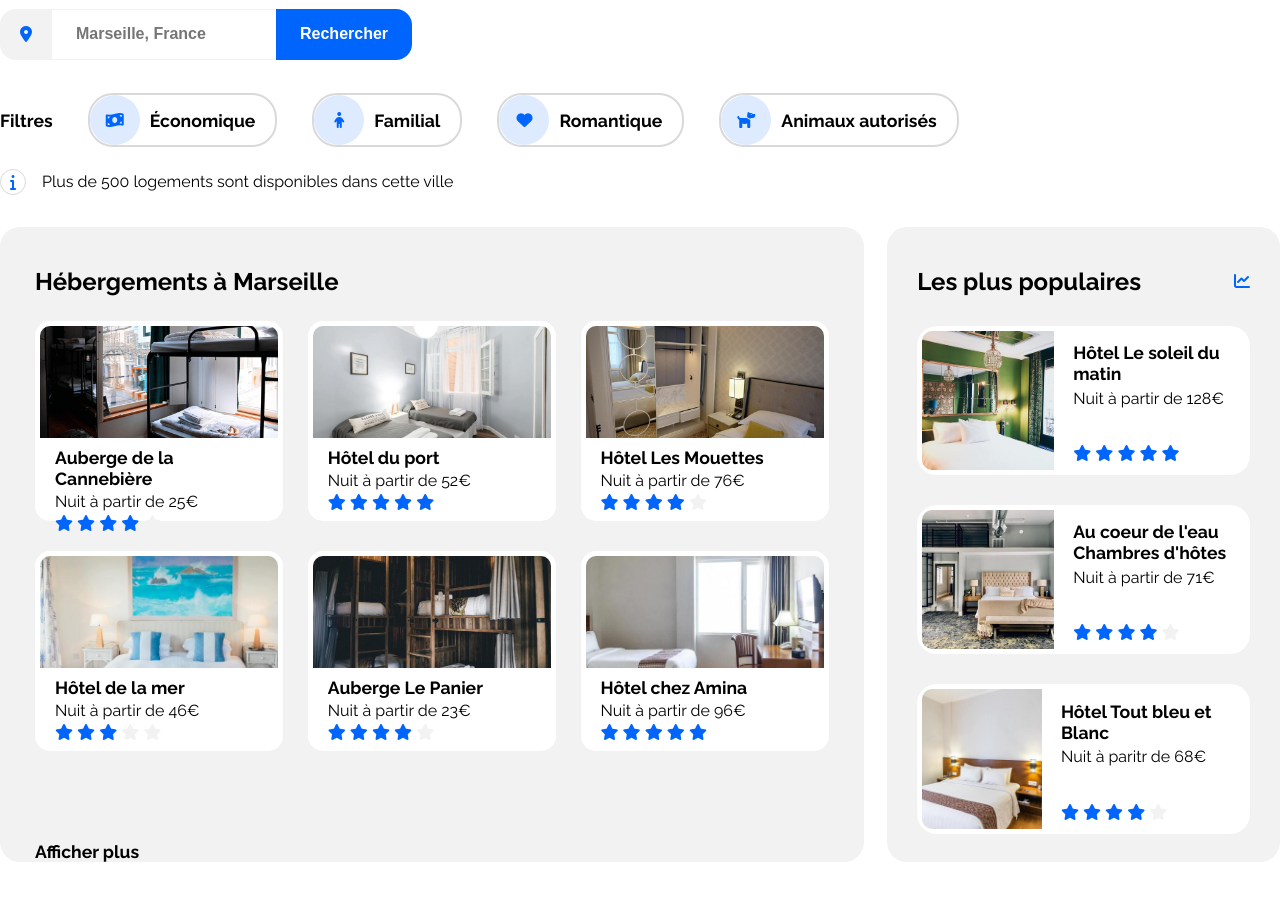
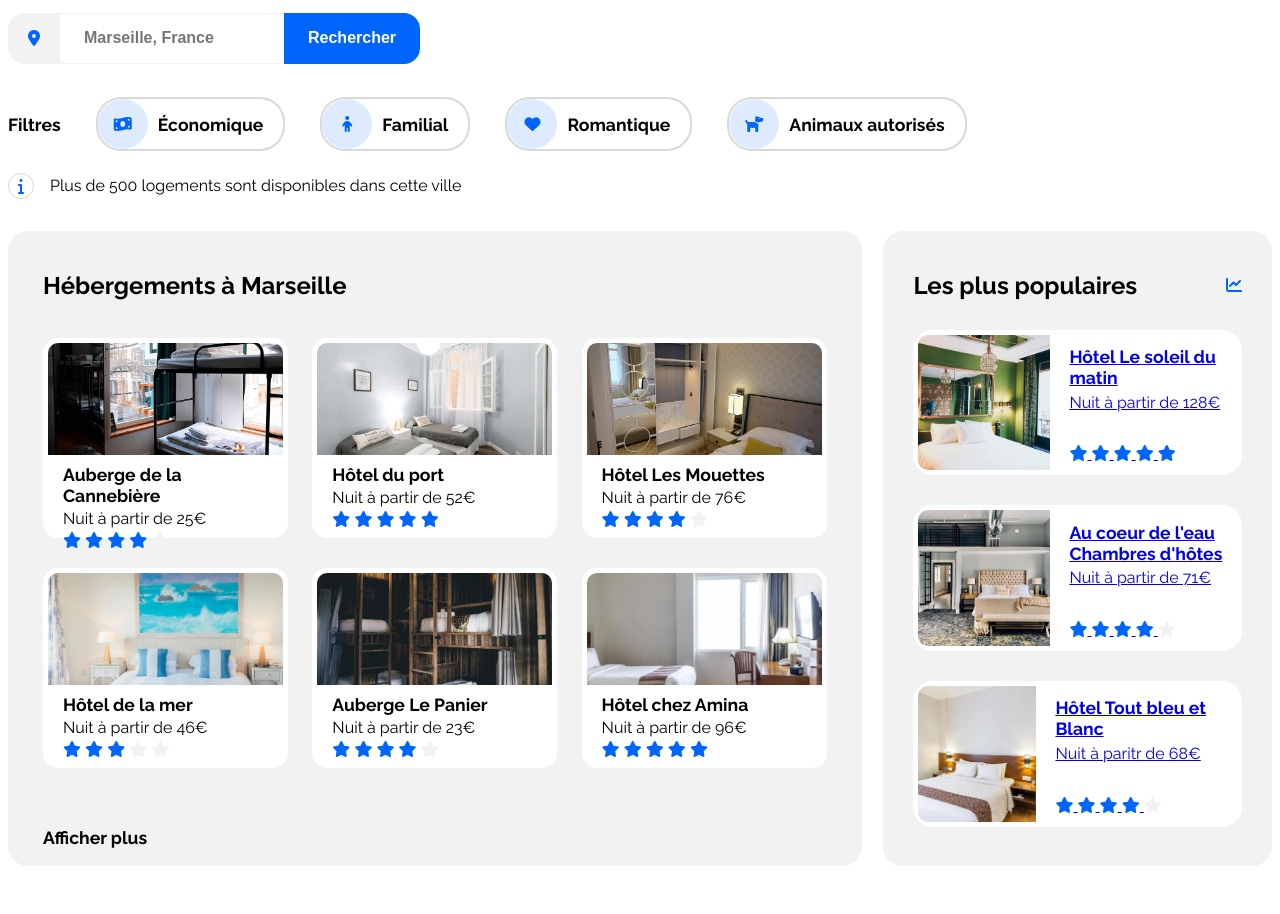
Before and after one commit to MaximeLvg/MaximeLesauvage_2_12062021, a plain HTML site: page index.html in a window 1280 px wide. Shown: the part 147-1061 px from the top of the page. Drawn offline with Linux system fonts and the light colour scheme.

Commit message:
articles cliquable

```diff
--- a/index.html
+++ b/index.html
@@ -10,16 +10,16 @@
     <body>
         <!-- Header -->
         <header class="header">
-            <nav>
-                <div>
+            <div class="logo_nav">
                 <img class="logo" src="images/logo/Reservia@3x.png" alt="logo Reservia">
+                <div class="Nav">
+                    <nav class="barrenav">
+                        <a class="lien_hébergements" href="#Hébergements_Les_plus_populaires" data-active="true">Hébergements</a>
+                        <a class="lien_activités" href="Activités_à_Marseille" data-active="false">Activités</a>
+                    </nav>
+                    <a class="lien_sinscrire" href="#">S'inscrire</a>
                 </div>
-                <ul>
-                    <li>Hébergements</li>
-                    <li>Activités</li>
-                    <li>S'inscrire</li>
-                </u1>
-            </nav>
+            </div>
             <section id="header">
                 <div>
                     <h1 class="titre_recherche">Trouvez votre hébergement pour des vacances de rêve</h1>
@@ -32,6 +32,7 @@
                     <input class="recherche_lieu" type="recherche" placeholder="Marseille, France" size="1">
                     <button class="bouton_rechercher">
                       <span class="text_bouton_rechercher">Rechercher</span>
+                      <span class="text_bouton_rechercher2">Loupe</span>
                     </button>
                 </form>
                 <div class="partie_filtres">
@@ -79,7 +80,8 @@
                 <section id="Hébergements_à_Marseille">
                     <h2 class="titre_hébergements">Hébergements à Marseille</h2>
                     <div class="contenuHébergements">
-                        <article class="contenu_hébergements">
+                        <a class="contenu_hébergements" href="#">
+                            <article>
                                 <img class="photos_hébergements" src="images/hebergements/4_small/marcus-loke-WQJvWU_HZFo-unsplash.jpg" alt="photo de la chambre">
                                 <div class="nom_prix_étoiles">
                                     <div class="nom">
@@ -89,15 +91,17 @@
                                         <p>Nuit à partir de 25€</p>
                                     </div>
                                     <div class="étoiles">
-                                    <a href="#"><i class="fas fa-star"></i></a>
-                                    <a href="#"><i class="fas fa-star"></i></a>
-                                    <a href="#"><i class="fas fa-star"></i></a>
-                                    <a href="#"><i class="fas fa-star"></i></a>
-                                    <a href="#"><i class="fas fa-star vide"></i></a>
+                                        <i class="fas fa-star"></i>
+                                        <i class="fas fa-star"></i>
+                                        <i class="fas fa-star"></i>
+                                        <i class="fas fa-star"></i>
+                                        <i class="fas fa-star vide"></i>
                                     </div>
                                 </div>
                             </article>
-                        <article class="contenu_hébergements">
+                        </a>
+                        <a class="contenu_hébergements" href="#">
+                            <article>
                                 <img class="photos_hébergements" src="images/hebergements/4_small/fred-kleber-gTbaxaVLvsg-unsplash.jpg" alt="photo de la chambre">
                                 <div class="nom_prix_étoiles">
                                     <div class="nom">
@@ -107,15 +111,17 @@
                                         <p>Nuit à partir de 52€</p>
                                     </div>
                                     <div class="étoiles">
-                                    <a href="#"><i class="fas fa-star"></i></a>
-                                    <a href="#"><i class="fas fa-star"></i></a>
-                                    <a href="#"><i class="fas fa-star"></i></a>
-                                    <a href="#"><i class="fas fa-star"></i></a>
-                                    <a href="#"><i class="fas fa-star"></i></a>
+                                        <i class="fas fa-star"></i>
+                                        <i class="fas fa-star"></i>
+                                        <i class="fas fa-star"></i>
+                                        <i class="fas fa-star"></i>
+                                        <i class="fas fa-star"></i>
                                     </div>
                                 </div>
                             </article>
-                        <article class="contenu_hébergements">
+                        </a>
+                        <a class="contenu_hébergements" href="#">
+                            <article>
                                 <img class="photos_hébergements" src="images/hebergements/4_small/reisetopia-B8WIgxA_PFU-unsplash.jpg" alt="photo de la chambre">
                                 <div class="nom_prix_étoiles">
                                     <div class="nom">
@@ -125,15 +131,17 @@
                                         <p>Nuit à partir de 76€</p>
                                     </div>
                                     <div class="étoiles">
-                                    <a href="#"><i class="fas fa-star"></i></a>
-                                    <a href="#"><i class="fas fa-star"></i></a>
-                                    <a href="#"><i class="fas fa-star"></i></a>
-                                    <a href="#"><i class="fas fa-star"></i></a>
-                                    <a href="#"><i class="fas fa-star vide"></i></a>
+                                        <i class="fas fa-star"></i>
+                                        <i class="fas fa-star"></i>
+                                        <i class="fas fa-star"></i>
+                                        <i class="fas fa-star"></i>
+                                        <i class="fas fa-star vide"></i>
                                     </div>
                                 </div>
                             </article>
-                        <article class="contenu_hébergements">
+                        </a>
+                        <a class="contenu_hébergements" href="#">
+                            <article>
                                 <img class="photos_hébergements" src="images/hebergements/4_small/annie-spratt-Eg1qcIitAuA-unsplash.jpg" alt="photo de la chambre">
                                 <div class="nom_prix_étoiles">
                                     <div class="nom">
@@ -143,15 +151,17 @@
                                         <p>Nuit à partir de 46€</p>
                                     </div>
                                     <div class="étoiles">
-                                    <a href="#"><i class="fas fa-star"></i></a>
-                                    <a href="#"><i class="fas fa-star"></i></a>
-                                    <a href="#"><i class="fas fa-star"></i></a>
-                                    <a href="#"><i class="fas fa-star vide"></i></a>
-                                    <a href="#"><i class="fas fa-star vide"></i></a>
+                                        <i class="fas fa-star"></i>
+                                        <i class="fas fa-star"></i>
+                                        <i class="fas fa-star"></i>
+                                        <i class="fas fa-star vide"></i>
+                                        <i class="fas fa-star vide"></i>
                                     </div>
                                 </div>
                             </article>
-                        <article class="contenu_hébergements">
+                        </a>
+                        <a class="contenu_hébergements" href="#">
+                            <article>
                                 <img class="photos_hébergements" src="images/hebergements/4_small/nicate-lee-kT-ZyaiwBe0-unsplash.jpg" alt="photo de la chambre">
                                 <div class="nom_prix_étoiles">
                                     <div class="nom">
@@ -161,15 +171,17 @@
                                         <p>Nuit à partir de 23€</p>
                                     </div>
                                     <div class="étoiles">
-                                    <a href="#"><i class="fas fa-star"></i></a>
-                                    <a href="#"><i class="fas fa-star"></i></a>
-                                    <a href="#"><i class="fas fa-star"></i></a>
-                                    <a href="#"><i class="fas fa-star"></i></a>
-                                    <a href="#"><i class="fas fa-star vide"></i></a>
+                                        <i class="fas fa-star"></i>
+                                        <i class="fas fa-star"></i>
+                                        <i class="fas fa-star"></i>
+                                        <i class="fas fa-star"></i>
+                                        <i class="fas fa-star vide"></i>
                                     </div>
                                 </div>
                             </article>
-                        <article class="contenu_hébergements">
+                        </a>
+                        <a class="contenu_hébergements" href="#">
+                            <article>
                                 <img class="photos_hébergements" src="images/hebergements/4_small/febrian-zakaria-M6S1WvfW68A-unsplash.jpg" alt="photo de la chambre">
                                 <div class="nom_prix_étoiles">
                                     <div class="nom">
@@ -179,14 +191,15 @@
                                         <p>Nuit à partir de 96€</p>
                                     </div>
                                     <div class="étoiles">
-                                    <a href="#"><i class="fas fa-star"></i></a>
-                                    <a href="#"><i class="fas fa-star"></i></a>
-                                    <a href="#"><i class="fas fa-star"></i></a>
-                                    <a href="#"><i class="fas fa-star"></i></a>
-                                    <a href="#"><i class="fas fa-star"></i></a>
+                                        <i class="fas fa-star"></i>
+                                        <i class="fas fa-star"></i>
+                                        <i class="fas fa-star"></i>
+                                        <i class="fas fa-star"></i>
+                                        <i class="fas fa-star"></i>
                                     </div>
                                 </div>
                             </article>
+                        </a>
                     </div>
                     <p class="bold">Afficher plus</p>
                 </section>
@@ -196,6 +209,7 @@
                         <a href="#"><i class="fas fa-chart-line"></i></a>
                     </div>
                     <div class="contenuLesPlusPopulaires">
+                        <a href="#">
                             <article class="contenu_Les_Plus_Populaires">
                                 <img class="photos_Les_Plus_Populaires" src="images/hebergements/4_small/emile-guillemot-Bj_rcSC5XfE-unsplash.jpg" alt="photo de la chambre">
                                 <div class="nom_prix_étoiles2">
@@ -208,14 +222,16 @@
                                         </div>
                                     </div>
                                     <div class="étoiles">
-                                    <a href="#"><i class="fas fa-star"></i></a>
-                                    <a href="#"><i class="fas fa-star"></i></a>
-                                    <a href="#"><i class="fas fa-star"></i></a>
-                                    <a href="#"><i class="fas fa-star"></i></a>
-                                    <a href="#"><i class="fas fa-star"></i></a>
+                                        <i class="fas fa-star"></i>
+                                        <i class="fas fa-star"></i>
+                                        <i class="fas fa-star"></i>
+                                        <i class="fas fa-star"></i>
+                                        <i class="fas fa-star"></i>
                                     </div>
                                 </div>
                             </article>
+                        </a>
+                        <a href="#">
                             <article class="contenu_Les_Plus_Populaires">
                                 <img class="photos_Les_Plus_Populaires" src="images/hebergements/4_small/aw-creative-VGs8z60yT2c-unsplash.jpg" alt="photo de la chambre">
                                 <div class="nom_prix_étoiles2">
@@ -228,14 +244,16 @@
                                         </div>
                                     </div>
                                     <div class="étoiles">
-                                    <a href="#"><i class="fas fa-star"></i></a>
-                                    <a href="#"><i class="fas fa-star"></i></a>
-                                    <a href="#"><i class="fas fa-star"></i></a>
-                                    <a href="#"><i class="fas fa-star"></i></a>
-                                    <a href="#"><i class="fas fa-star vide"></i></a>
+                                        <i class="fas fa-star"></i>
+                                        <i class="fas fa-star"></i>
+                                        <i class="fas fa-star"></i>
+                                        <i class="fas fa-star"></i>
+                                        <i class="fas fa-star vide"></i>
                                     </div>
                                 </div>
                             </article>
+                        </a>
+                        <a href="#">
                             <article class="contenu_Les_Plus_Populaires">
                                 <img class="photos_Les_Plus_Populaires" src="images/hebergements/4_small/febrian-zakaria-sjvU0THccQA-unsplash.jpg" alt="photo de la chambre">
                                 <div class="nom_prix_étoiles2">
@@ -248,14 +266,15 @@
                                         </div>
                                     </div>
                                     <div class="étoiles">
-                                    <a href="#"><i class="fas fa-star"></i></a>
-                                    <a href="#"><i class="fas fa-star"></i></a>
-                                    <a href="#"><i class="fas fa-star"></i></a>
-                                    <a href="#"><i class="fas fa-star"></i></a>
-                                    <a href="#"><i class="fas fa-star vide"></i></a>
+                                        <i class="fas fa-star"></i>
+                                        <i class="fas fa-star"></i>
+                                        <i class="fas fa-star"></i>
+                                        <i class="fas fa-star"></i>
+                                        <i class="fas fa-star vide"></i>
                                     </div>
                                 </div>
                             </article>
+                        </a>
                     </div>
                 </section>
             </section>
@@ -263,7 +282,8 @@
                 <h1>Activités à Marseille</h1>
                 <div class="Activités">
                     <div class="activité_caulomn">
-                        <article class="Activité1">
+                        <a class="Activité1" href="#">
+                            <article>
                                 <div class="activité1_bis">
                                     <div class="photo_Activité1">
                                         <img class="photo_Activité" src="images/activites/4_small/reno-laithienne-QUgJhdY5Fyk-unsplash.jpg" alt="photo d'un port">
@@ -273,9 +293,11 @@
                                     </div>
                                 </div>
                             </article>
+                        </a>
                     </div>
                     <div class="activité_caulomn">
-                        <article class="Activité2">
+                        <a class="Activité2" href="#">
+                            <article>
                                 <div class="activité2_bis">
                                     <div class="photo_Activité2">
                                         <img class="photo_activité2" src="images/activites/4_small/paul-hermann-QFTrLdQIRhI-unsplash.jpg" alt="Photo d'un fort">
@@ -285,7 +307,9 @@
                                     </div>
                                 </div>
                             </article>
-                        <article class="Activité3">
+                        </a>
+                        <a class="Activité3" href="#">
+                            <article>
                                 <div class="activité3_bis">
                                     <div class="photo_Activité3">
                                         <img class="photo_activité3" src="images/activites/4_small/kevin-hikari-rV_Qd1l-VXg-unsplash.jpg" alt="photo d'îles">
@@ -295,9 +319,11 @@
                                     </div>
                                 </div>
                             </article>
+                        </a>
                     </div>
                     <div class="activité_caulomn">
-                        <article class="Activité4">
+                        <a class="Activité4" href="#">
+                            <article>
                                 <div class="activité4_bis">
                                     <div class="photo_Activité4">
                                         <img class="photo_Activité" src="images/activites/4_small/kilyan-sockalingum-NR8-cBCN3aI-unsplash.jpg" alt="photo des Calanques">
@@ -307,9 +333,11 @@
                                     </div>
                                 </div>
                             </article>
+                        </a>
                     </div>
                     <div class="activité_caulomn">
-                        <article class="Activité5">
+                        <a class="Activité5" href="#">
+                            <article>
                                 <div class="activité5_bis">
                                     <div class="photo_Activité5">
                                         <img class="photo_activité5" src="images/activites/4_small/florian-wehde-xW9e8gdotxI-unsplash.jpg" alt="photo d'un quartier avec église">
@@ -319,7 +347,9 @@
                                     </div>
                                 </div>
                             </article>
-                        <article class="Activité6">
+                        </a>
+                        <a class="Activité6" href="#">
+                            <article>
                                 <div class="activité6_bis">
                                     <div class="photo_Activité6">
                                         <img class="photo_activité6" src="images/activites/4_small/lena-paulin-wH2-EJoDcV0-unsplash.jpg" alt="photo d'un parc">
@@ -329,6 +359,7 @@
                                     </div>
                                 </div>
                             </article>
+                        </a>
                     </div>
                 </div>
             </section>
--- a/styles.css
+++ b/styles.css
@@ -1,7 +1,5 @@
 body {
     font-family: Raleway;
-    max-width: 1350px;
-    margin: auto;
 }
 
 .bold {
@@ -21,24 +19,37 @@ img {
     height: 200px;
 }
 
+header {
+    max-width: 1350px;
+    margin: auto;
+}
+
 .logo {
     height: 60px;
     width: 100px;
 }
 
-nav {
+.logo_nav {
     display: flex;
     justify-content: space-between;
     align-items: center;
 }
 
-nav ul {
+.Nav {
     display: flex;
-    list-style: none;
+
 }
 
-nav li {
-    margin: 0 10px 0  20px;
+.lien_hébergements {
+
+}
+
+.lien_actvités {
+
+}
+
+.lien_sinscrire {
+
 }
 
 .titre_recherche {
@@ -82,6 +93,10 @@ nav li {
     padding: 0 1.5rem;
     font-size: 1rem;
     cursor: pointer;
+}
+
+.text_bouton_rechercher2 {
+    display: none;
 }
 
 .partie_filtres {
@@ -143,6 +158,11 @@ nav li {
 
 /* section hébergements à Marseille */
 
+main {
+    max-width: 1350px;
+    margin: auto;
+}
+
 #Hébergements_Les_plus_populaires {
     display: flex;
     justify-content: space-between;
@@ -160,15 +180,25 @@ nav li {
 }
 
 .titre_hébergements {
-    margin-bottom: 0;
+    margin-bottom: 26px;
     margin-top: 40px;
 }
 
 .contenuHébergements {
     display: flex;
-    margin-top: -35px;
+    margin-top: 0;
     flex-wrap: wrap;
     justify-content: space-between;
+}
+
+.contenuHébergements p {
+    margin: 0;
+}
+
+.bold2 {
+    margin-bottom: 45px;
+    font-weight: bold;
+    font-size: 1.1rem;
 }
 
 .contenu_hébergements {
@@ -179,6 +209,8 @@ nav li {
     width: 30%;
     height: 195px;
     margin-bottom: 30px;
+    text-decoration: none;
+    color: inherit;
 }
 
 .nom_prix_étoiles {
@@ -200,10 +232,6 @@ nav li {
     height: 112px;
     border-top-left-radius: 10px;
     border-top-right-radius: 10px;
-}
-
-#Hébergements_à_Marseille p {
-    margin: 0;
 }
 
 /* section hébergements à Marseille */
@@ -231,7 +259,7 @@ nav li {
 }
 
 .contenuLesPlusPopulaires {
-    height: 78%;
+    height: 76%;
 }
 
 .contenu_Les_Plus_Populaires {
@@ -242,6 +270,8 @@ nav li {
     margin-bottom: 30px;
     height: 29%;
     padding: 5px;
+    text-decoration: none;
+    color: inherit;
 }
 
 .photos_Les_Plus_Populaires {
@@ -267,10 +297,14 @@ nav li {
 
 #Activités_à_Marseille {
     margin-bottom: 40px;
+    max-width: 1350px;
+    margin: auto;
 }
 
 .activité_caulomn {
     width: 23%;
+    display: flex;
+    flex-direction: column;
 }
 
 .Activités {
@@ -283,6 +317,8 @@ nav li {
     border-radius: 20px;
     margin: 0 0 20px 0;
     box-shadow: 0 0 20px #0000002e;
+    text-decoration: none;
+    color: inherit;
 }
 
 #Activités_à_Marseille h2 {
@@ -372,9 +408,14 @@ nav li {
 
 /* Footer */
 
+footer {
+    width: 100%;
+}
+
 .bas_de_page {
     display: flex;
     background-color: #F2F2F2;
+    padding: 30px 0px 33px 57px;
 }
 
 .a_propos {
```
Lines whose indentation alone changed are shown as unchanged.
